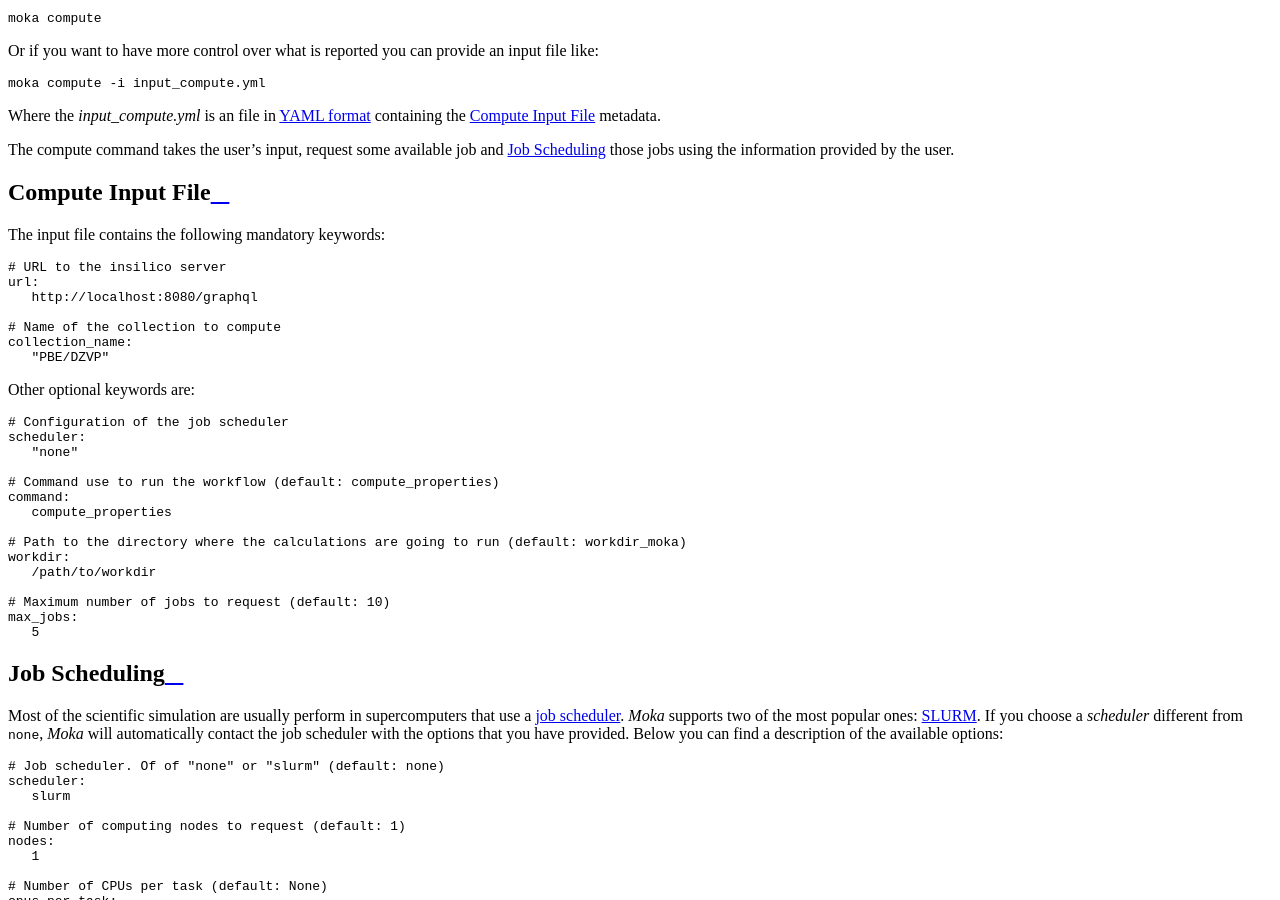
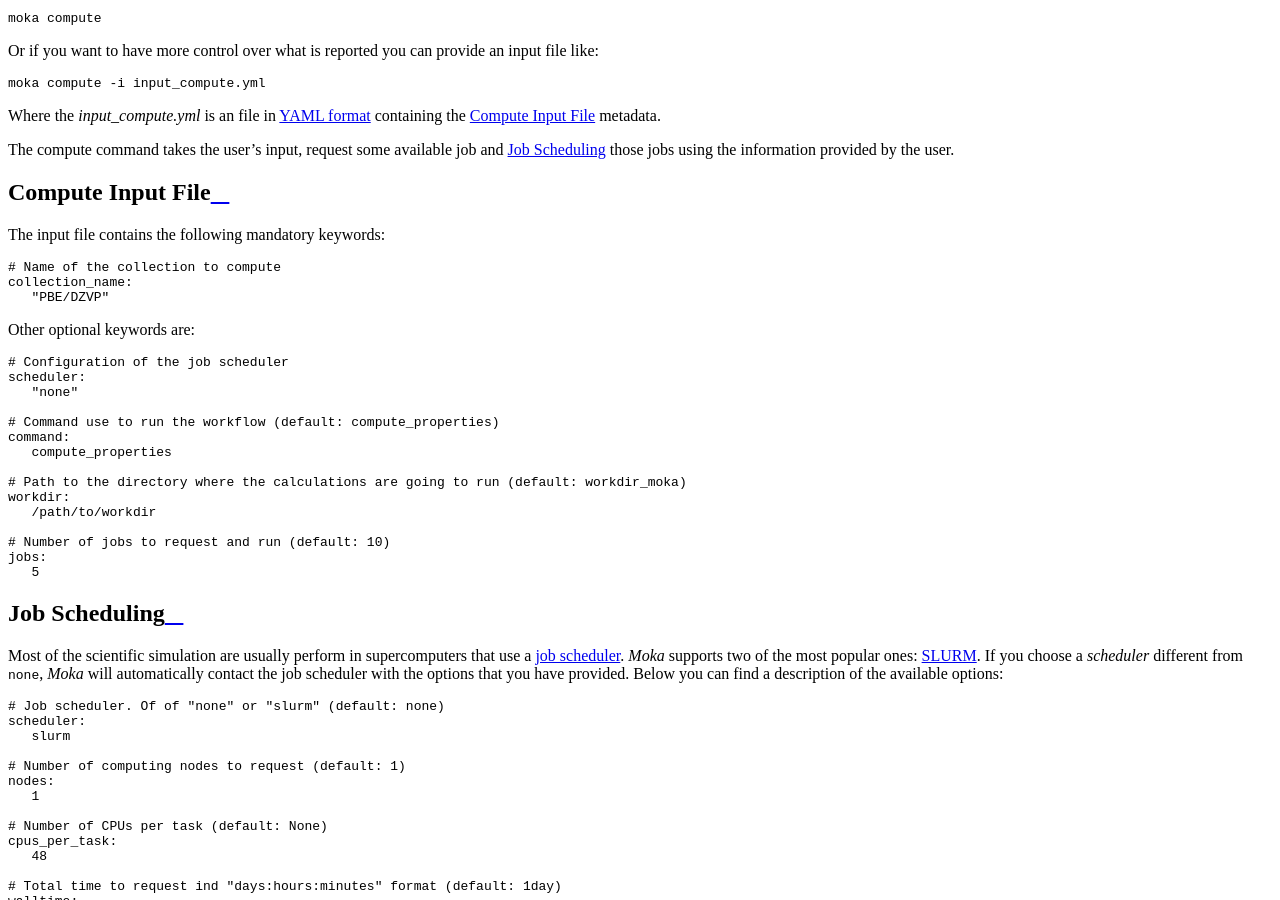
Before and after one commit to nlesc-nano/ceiba-cli, a Sphinx documentation site: the page built from docs/compute.rst, in a window 1280 px wide and 900 px high, scrolled down 517 px. Built offline with Sphinx 7.4.7 and the Read the Docs theme 2.0.0, drawn with Linux system fonts in a browser that asks for light colours.

Commit message:
compute jobs with minimal input

```diff
--- a/docs/compute.rst
+++ b/docs/compute.rst
@@ -25,10 +25,6 @@
 The input file contains the following mandatory keywords:
 ::
 
-   # URL to the insilico server
-   url:
-      http://localhost:8080/graphql
-
    # Name of the collection to compute
    collection_name:
       "PBE/DZVP"
@@ -49,8 +45,8 @@
    workdir:
       /path/to/workdir
 
-   # Maximum number of jobs to request (default: 10)
-   max_jobs:
+   # Number of jobs to request and run (default: 10)
+   jobs:
       5
 
 .. _schedule:
```
Also changed, not shown: 3 other files.
